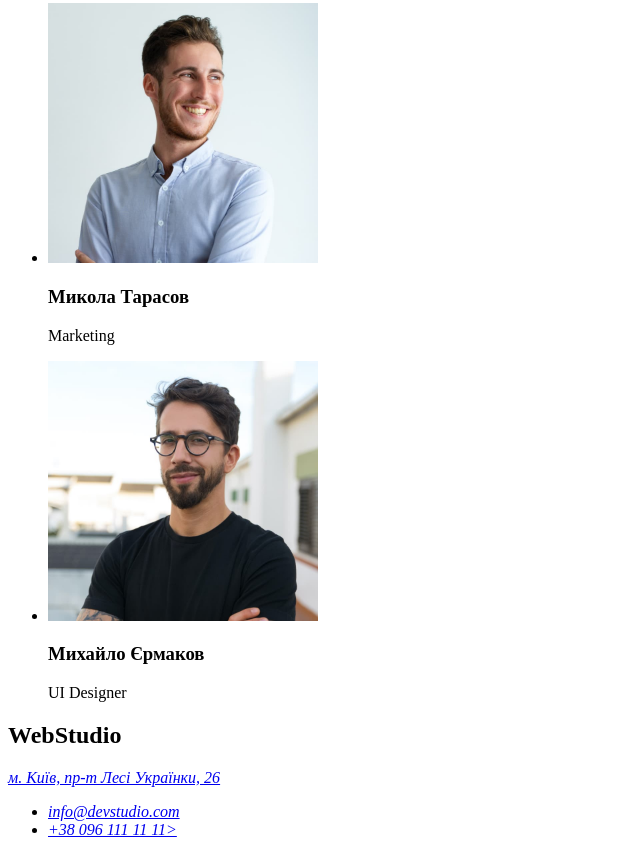
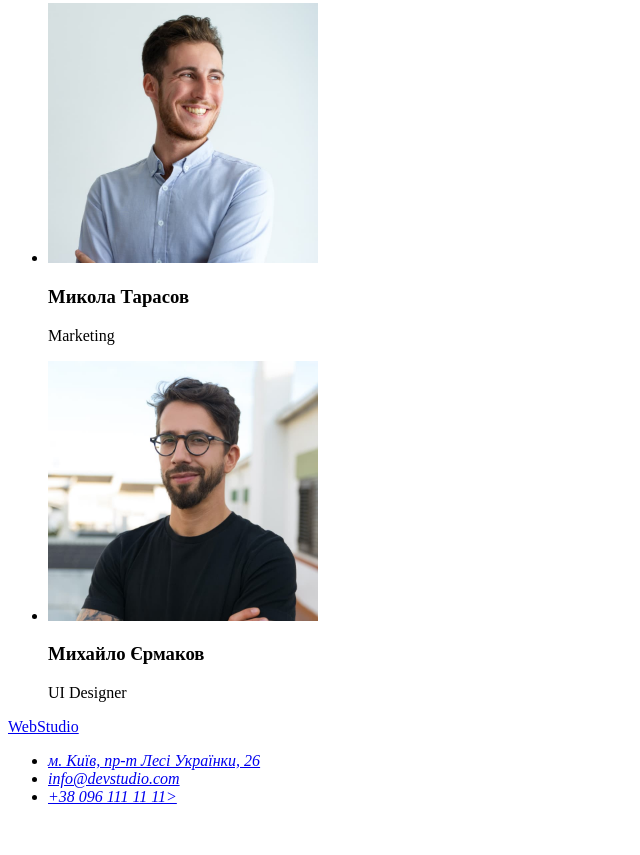
Before and after one commit to TetianaShyg/goit-markup-hw-01, a plain HTML site: page index.html in a window 1280 px wide. Shown: the part 2333-3188 px from the top of the page, without its empty margins (0-640 px from the left). After the commit the page ends 3155 px from the top, so only its background shows below. Drawn offline with Linux system fonts and the light colour scheme.

Commit message:
add address
change address and main logo link

```diff
--- a/index.html
+++ b/index.html
@@ -13,7 +13,7 @@
        <ul>
         <li><a href="">Студія</a></li>
         <li><a href="#">Портфоліо</a></li>
-        <li><a href="#">Контакти</a></li>
+        <li><a href="./index.html">Контакти</a></li>
        </ul>
        </nav>
        <ul>
@@ -88,13 +88,13 @@
         </section>
     </main>
     <footer>
-        <h2>WebStudio</h2>
+        <a lang="en" href="./index.html">WebStudio</a>
         <address>
-            <a href="https://goo.gl/maps/AEMbZK5pDBB9niob6" target="_blank" rel="noopener noreferrer nofollow">м. Київ, пр-т Лесі Українки, 26</a>
             <ul>
+                <li><a href="https://goo.gl/maps/AEMbZK5pDBB9niob6" target="_blank" rel="noopener noreferrer nofollow">м. Київ, пр-т Лесі Українки, 26</a></li>
                 <li><a href="mailto:info@devstudio.com">info@devstudio.com</a></li>
                 <li><a href="tel:+380961111111">+38 096 111 11 11></a></li>
-               </ul>
+            </ul>
         </address>
     </footer>
 </body>
```
Also changed, not shown: 1 other file.
